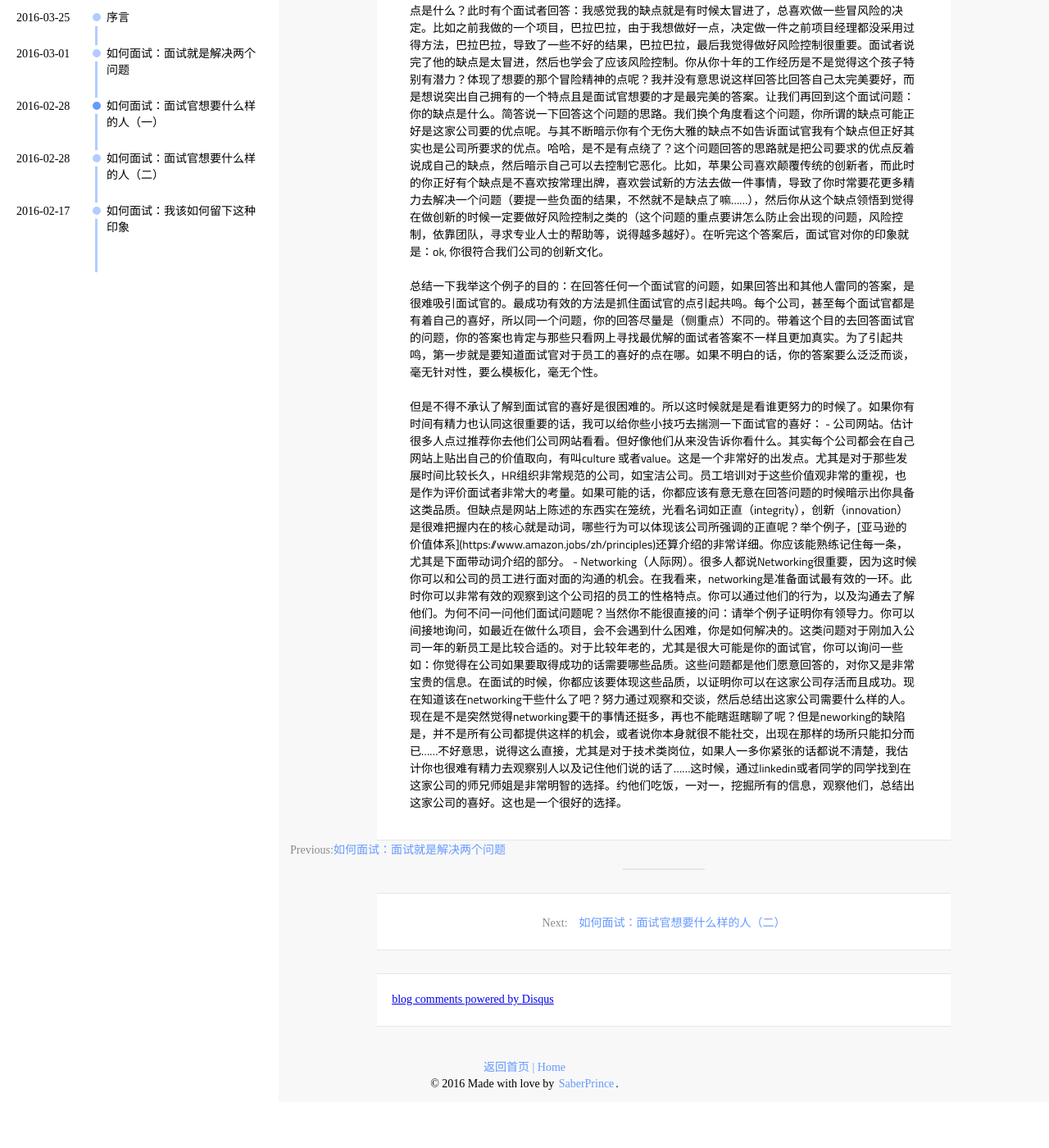
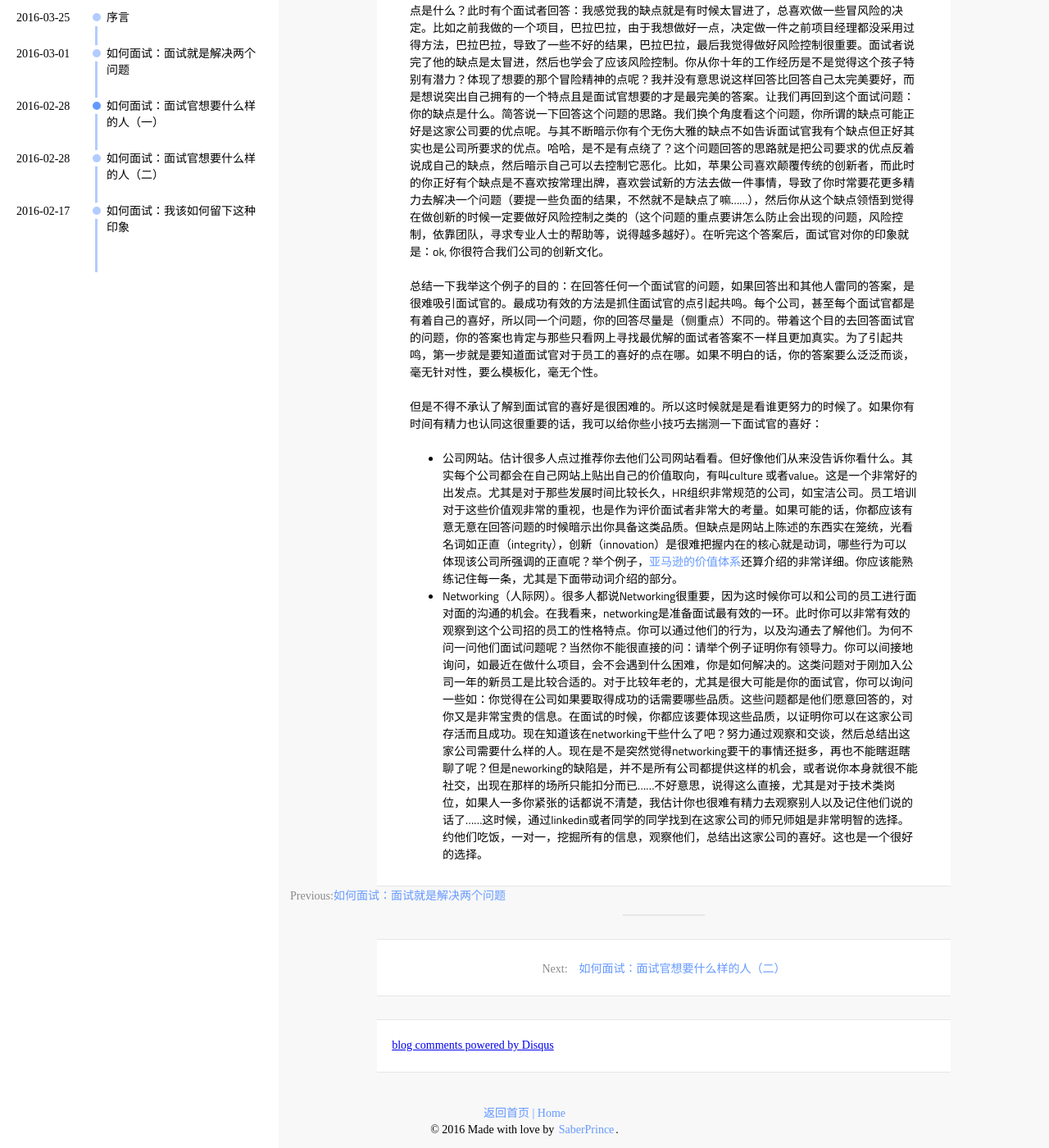
Before and after one commit to saberprince/saberprince.github.io, a Jekyll site: the page built from _posts/2016-02-28-面-试-官-想-要-什-么-样-的-人-1.md, in a window 1280 px wide and 1400 px high, scrolled down 339 px. Shown: the whole window at 82% size. Built offline with Jekyll 4.4.1, drawn with Linux system fonts in a browser that asks for light colours; nearby versions of some CDN libraries; library files that are not in the unit come from our copies; comment, search, counter and statistics services are not loaded; before the commit the page ends 1683 px from its top, so only the background shows below that.

Commit message:
Update 2016-02-28-面-试-官-想-要-什-么-样-的-人-1.md

```diff
--- a/_posts/2016-02-28-面-试-官-想-要-什-么-样-的-人-1.md
+++ b/_posts/2016-02-28-面-试-官-想-要-什-么-样-的-人-1.md
@@ -7,7 +7,7 @@ date: 2016-02-28
 这个问题估计是很多准备面试的人忽略的一个问题，或者说想到了但也不知道该如何去想最后放弃了。但这个问题是准备面试的核心。这就好比一个男孩子和一女孩子相亲，男孩认为大部分女孩喜欢有钱的男孩子，所以他不停的夸耀自己有多少套房多少辆车。第一次见面之后，就再也没有然后了。其实她可能就喜欢谈谈梵高的塞纳河上的桥，菱川师宣的浮世绘而已。面试如同找真爱，切莫发生人家想要一车梨你却辛辛苦苦送人家一车苹果，然后感叹为什么我这么努力，还是不成功。
 <P> 这里说一个例子来简单讲讲知道了面试官想要什么人后的好处。网络上关于回答具体面试问题的答案很多，其中面试者问的频率很高的就是怎么回答“请问你最大的缺点是什么？”这样的问题。网上大部分人给出的的建议就是回答：我个人太追求完美了，导致如何如何。OK,回答看似无懈可击，但如果你是面试官，一天面试了八个人，八个人给了你这样的答案，请问你心里怎么想这个答案?你会对谁留下印象呢？再换个场景，如果你是在一个公司工作了十年的项目经理，这十年的项目经历以及公司价值观告诉你，要把项目做的优秀必须要有一点冒险精神。你给面试者抛出问题：请问你的最大的缺点是什么？此时有个面试者回答：我感觉我的缺点就是有时候太冒进了，总喜欢做一些冒风险的决定。比如之前我做的一个项目，巴拉巴拉，由于我想做好一点，决定做一件之前项目经理都没采用过得方法，巴拉巴拉，导致了一些不好的结果，巴拉巴拉，最后我觉得做好风险控制很重要。面试者说完了他的缺点是太冒进，然后也学会了应该风险控制。你从你十年的工作经历是不是觉得这个孩子特别有潜力？体现了想要的那个冒险精神的点呢？我并没有意思说这样回答比回答自己太完美要好，而是想说突出自己拥有的一个特点且是面试官想要的才是最完美的答案。让我们再回到这个面试问题：你的缺点是什么。简答说一下回答这个问题的思路。我们换个角度看这个问题，你所谓的缺点可能正好是这家公司要的优点呢。与其不断暗示你有个无伤大雅的缺点不如告诉面试官我有个缺点但正好其实也是公司所要求的优点。哈哈，是不是有点绕了？这个问题回答的思路就是把公司要求的优点反着说成自己的缺点，然后暗示自己可以去控制它恶化。比如，苹果公司喜欢颠覆传统的创新者，而此时的你正好有个缺点是不喜欢按常理出牌，喜欢尝试新的方法去做一件事情，导致了你时常要花更多精力去解决一个问题（要提一些负面的结果，不然就不是缺点了嘛……），然后你从这个缺点领悟到觉得在做创新的时候一定要做好风险控制之类的（这个问题的重点要讲怎么防止会出现的问题，风险控制，依靠团队，寻求专业人士的帮助等，说得越多越好）。在听完这个答案后，面试官对你的印象就是：ok, 你很符合我们公司的创新文化。</P>
 <P> 总结一下我举这个例子的目的：在回答任何一个面试官的问题，如果回答出和其他人雷同的答案，是很难吸引面试官的。最成功有效的方法是抓住面试官的点引起共鸣。每个公司，甚至每个面试官都是有着自己的喜好，所以同一个问题，你的回答尽量是（侧重点）不同的。带着这个目的去回答面试官的问题，你的答案也肯定与那些只看网上寻找最优解的面试者答案不一样且更加真实。为了引起共鸣，第一步就是要知道面试官对于员工的喜好的点在哪。如果不明白的话，你的答案要么泛泛而谈，毫无针对性，要么模板化，毫无个性。</P>
-<p>但是不得不承认了解到面试官的喜好是很困难的。所以这时候就是是看谁更努力的时候了。如果你有时间有精力也认同这很重要的话，我可以给你些小技巧去揣测一下面试官的喜好：
+<p>但是不得不承认了解到面试官的喜好是很困难的。所以这时候就是是看谁更努力的时候了。如果你有时间有精力也认同这很重要的话，我可以给你些小技巧去揣测一下面试官的喜好：</P>
 
  - 公司网站。估计很多人点过推荐你去他们公司网站看看。但好像他们从来没告诉你看什么。其实每个公司都会在自己网站上贴出自己的价值取向，有叫culture 或者value。这是一个非常好的出发点。尤其是对于那些发展时间比较长久，HR组织非常规范的公司，如宝洁公司。员工培训对于这些价值观非常的重视，也是作为评价面试者非常大的考量。如果可能的话，你都应该有意无意在回答问题的时候暗示出你具备这类品质。但缺点是网站上陈述的东西实在笼统，光看名词如正直（integrity），创新（innovation）是很难把握内在的核心就是动词，哪些行为可以体现该公司所强调的正直呢？举个例子，[亚马逊的价值体系](https://www.amazon.jobs/zh/principles)还算介绍的非常详细。你应该能熟练记住每一条，尤其是下面带动词介绍的部分。
- - Networking（人际网）。很多人都说Networking很重要，因为这时候你可以和公司的员工进行面对面的沟通的机会。在我看来，networking是准备面试最有效的一环。此时你可以非常有效的观察到这个公司招的员工的性格特点。你可以通过他们的行为，以及沟通去了解他们。为何不问一问他们面试问题呢？当然你不能很直接的问：请举个例子证明你有领导力。你可以间接地询问，如最近在做什么项目，会不会遇到什么困难，你是如何解决的。这类问题对于刚加入公司一年的新员工是比较合适的。对于比较年老的，尤其是很大可能是你的面试官，你可以询问一些如：你觉得在公司如果要取得成功的话需要哪些品质。这些问题都是他们愿意回答的，对你又是非常宝贵的信息。在面试的时候，你都应该要体现这些品质，以证明你可以在这家公司存活而且成功。现在知道该在networking干些什么了吧？努力通过观察和交谈，然后总结出这家公司需要什么样的人。现在是不是突然觉得networking要干的事情还挺多，再也不能瞎逛瞎聊了呢？但是neworking的缺陷是，并不是所有公司都提供这样的机会，或者说你本身就很不能社交，出现在那样的场所只能扣分而已……不好意思，说得这么直接，尤其是对于技术类岗位，如果人一多你紧张的话都说不清楚，我估计你也很难有精力去观察别人以及记住他们说的话了……这时候，通过linkedin或者同学的同学找到在这家公司的师兄师姐是非常明智的选择。约他们吃饭，一对一，挖掘所有的信息，观察他们，总结出这家公司的喜好。这也是一个很好的选择。</p>
+ - Networking（人际网）。很多人都说Networking很重要，因为这时候你可以和公司的员工进行面对面的沟通的机会。在我看来，networking是准备面试最有效的一环。此时你可以非常有效的观察到这个公司招的员工的性格特点。你可以通过他们的行为，以及沟通去了解他们。为何不问一问他们面试问题呢？当然你不能很直接的问：请举个例子证明你有领导力。你可以间接地询问，如最近在做什么项目，会不会遇到什么困难，你是如何解决的。这类问题对于刚加入公司一年的新员工是比较合适的。对于比较年老的，尤其是很大可能是你的面试官，你可以询问一些如：你觉得在公司如果要取得成功的话需要哪些品质。这些问题都是他们愿意回答的，对你又是非常宝贵的信息。在面试的时候，你都应该要体现这些品质，以证明你可以在这家公司存活而且成功。现在知道该在networking干些什么了吧？努力通过观察和交谈，然后总结出这家公司需要什么样的人。现在是不是突然觉得networking要干的事情还挺多，再也不能瞎逛瞎聊了呢？但是neworking的缺陷是，并不是所有公司都提供这样的机会，或者说你本身就很不能社交，出现在那样的场所只能扣分而已……不好意思，说得这么直接，尤其是对于技术类岗位，如果人一多你紧张的话都说不清楚，我估计你也很难有精力去观察别人以及记住他们说的话了……这时候，通过linkedin或者同学的同学找到在这家公司的师兄师姐是非常明智的选择。约他们吃饭，一对一，挖掘所有的信息，观察他们，总结出这家公司的喜好。这也是一个很好的选择。
```
